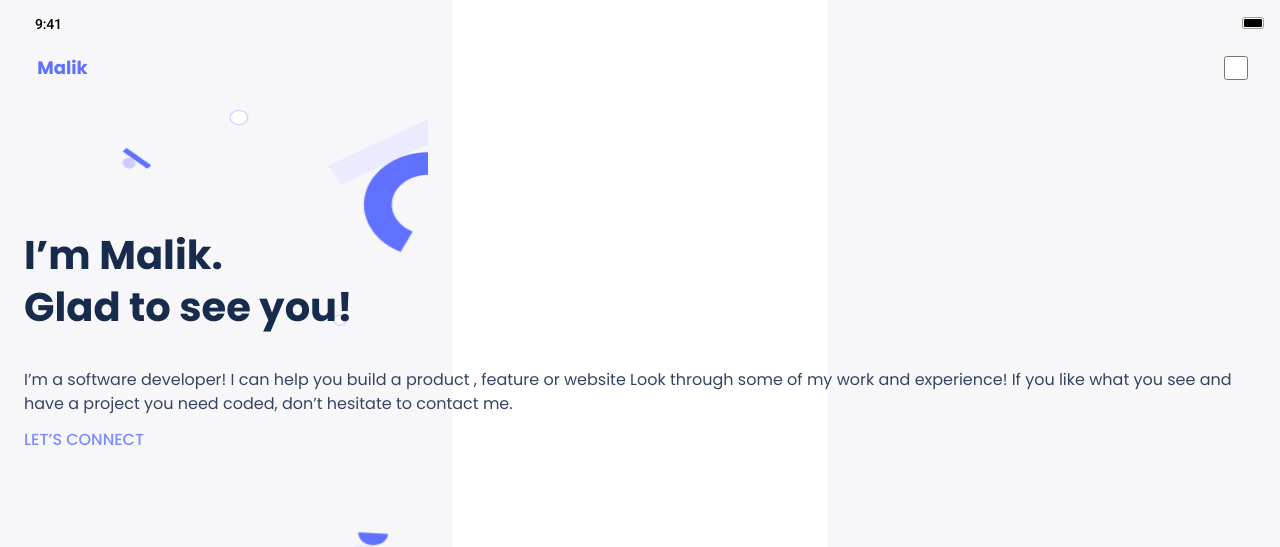
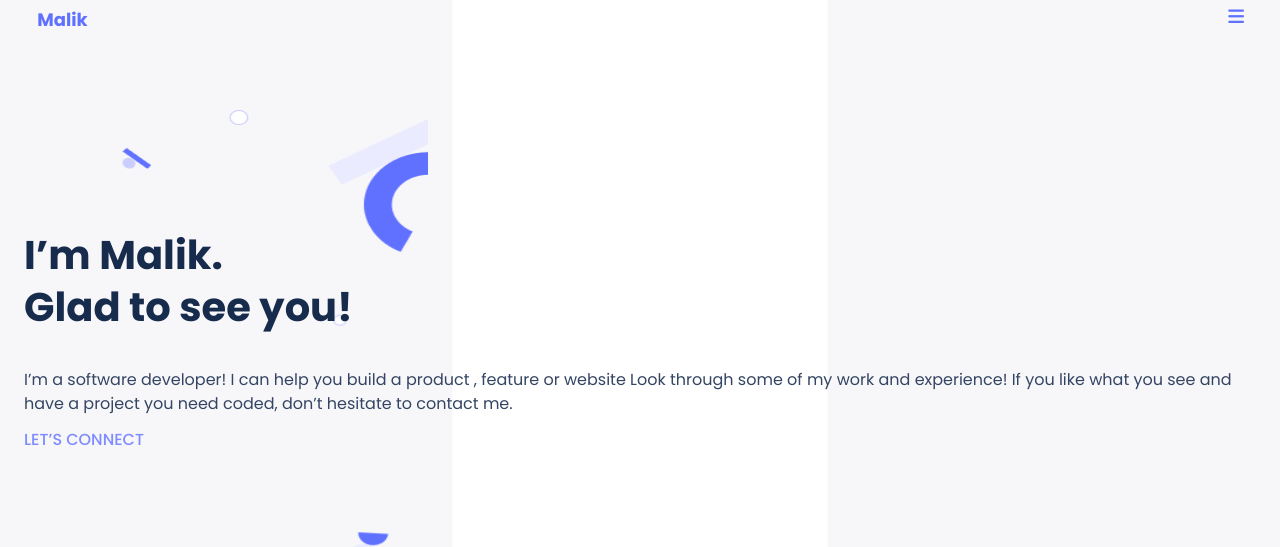
Before and after one commit to TayabGhafor/Portfolio, a website: page headline.html in a window 1280 px wide. Shown: the top 547 px of the page. Drawn offline with Linux system fonts and the light colour scheme.

Commit message:
Updated files

```diff
--- a/headline.html
+++ b/headline.html
@@ -10,6 +10,7 @@
       rel="stylesheet"
       href="https://fonts.googleapis.com/css2?family=Roboto:wght@500&display=swap"
     />
+    <link rel="stylesheet" href="https://cdnjs.cloudflare.com/ajax/libs/font-awesome/6.6.0/css/all.min.css" integrity="sha512-Kc323vGBEqzTmouAECnVceyQqyqdsSiqLQISBL29aUW4U/M7pSPA/gEUZQqv1cwx4OnYxTxve5UMg5GT6L4JJg==" crossorigin="anonymous" referrerpolicy="no-referrer" />
     <link
       rel="stylesheet"
       href="https://fonts.googleapis.com/css2?family=Poppins:wght@400;500;600;700&display=swap"
@@ -64,46 +65,14 @@
       />
 
       <section class="barsstatus-bars-light-parent">
-        <header class="barsstatus-bars-light">
-          <div class="status-bar-background"></div>
-          <a class="time"> <span class="span">9:4</span>1 </a>
-          <div class="barsstatus-bars-light-inner">
-            <div class="cellular-connection-parent">
-              <img
-                class="cellular-connection-icon"
-                loading="lazy"
-                alt=""
-                src="./public/cellular-connection.svg"
-              />
 
-              <img
-                class="wifi-icon"
-                loading="lazy"
-                alt=""
-                src="./public/wifi.svg"
-              />
-
-              <div class="battery">
-                <div class="border"></div>
-                <img
-                  class="cap-icon"
-                  loading="lazy"
-                  alt=""
-                  src="./public/cap.svg"
-                />
-
-                <div class="capacity"></div>
-              </div>
-            </div>
-          </div>
-        </header>
         <div class="frame-wrapper">
           <div class="frame-parent">
             <div class="my-logo-wrapper">
               <a class="my-logo">Malik</a>
             </div>
             <div class="normal-buttontertiaryenabled">
-              <input class="iconsicon-menu" type="checkbox" />
+              <i class="fa-solid fa-bars" id="iconsicon-menu"></i>
             </div>
           </div>
         </div>
@@ -373,7 +342,6 @@
               <div class="normal-buttontertiarydisable4">
                 <img
                   class="iconsicon-linkedin"
-                  loading="lazy"
                   alt=""
                   src="./public/Linkedin icon.svg"
                 />
@@ -381,7 +349,6 @@
               <div class="normal-buttontertiaryenabled1">
                 <img
                   class="iconsicon-angelist"
-                  loading="lazy"
                   alt=""
                   src="./public/Vector.svg"
                 />
--- a/style.css
+++ b/style.css
@@ -222,6 +222,7 @@
   font-size: 0.875rem;
   color: var(--color-black);
   font-family: var(--font-roboto);
+  margin-top: 16px;
 }
 .my-logo {
   text-decoration: none;
@@ -238,7 +239,7 @@
   justify-content: flex-start;
   padding: var(--padding-3xs) 0 0;
 }
-.iconsicon-menu {
+#iconsicon-menu {
   margin: 0;
   height: 1.5rem;
   width: 1.5rem;
```
Also changed, not shown: 1 other file.
